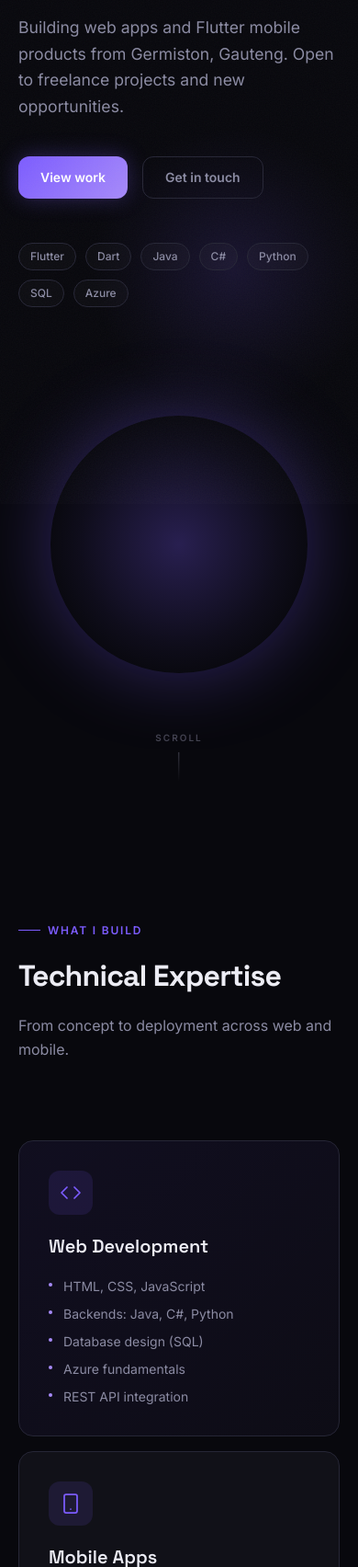
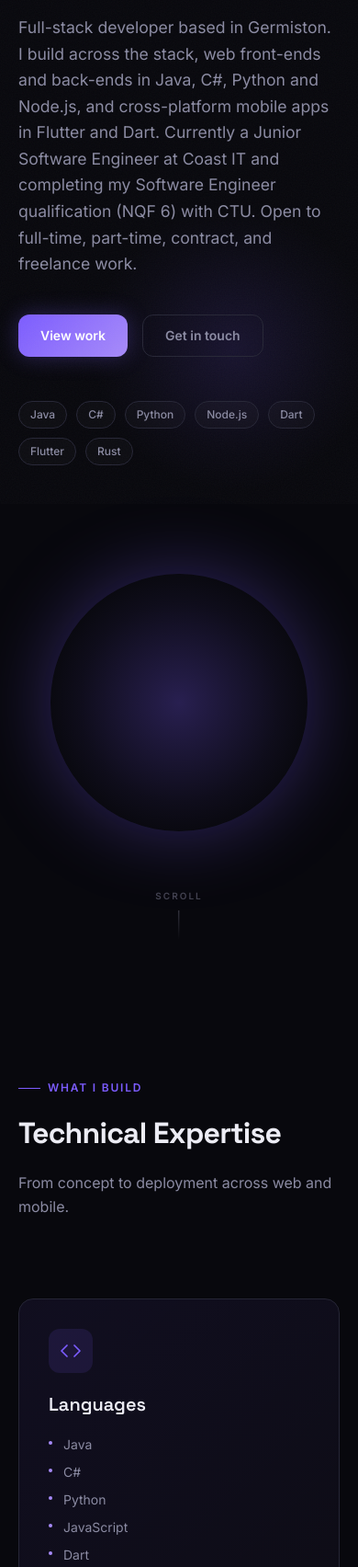
Before and after one commit to Ronan-R-R/Ronan-R-R.github.io, an Astro site: page / in a window 390 px wide. Shown: the part 296-2000 px from the top of the page at 92% size. Built offline with nearby package versions, Linux system fonts and the light colour scheme; Astro itself is replaced by a stand-in of ours.

Commit message:
Sync content with CV and LinkedIn, tighten copy
- Fix Freelance dates to 2025-2026
- Both Coast IT roles titled Junior Software Engineer (full-time / internship)
- Regroup skills into languages, web, mobile, cloud/databases, tools; match CV
- Rewrite bio to lead with current role instead of student framing
- Add BruvTorrent and yt-mp3 projects, drop Portfolio App
- Reorder projects strongest first: FFP, BruvTorrent, yt-mp3, Echo Software, SkyCast
- Tighten project blurbs, fix Echo link and SkyCast API name

```diff
--- a/src/components/ExpertiseSection.astro
+++ b/src/components/ExpertiseSection.astro
@@ -1,23 +1,37 @@
 ---
 const cards = [
   {
-    title: 'Web Development',
+    title: 'Languages',
     icon: `<svg width="24" height="24" viewBox="0 0 24 24" fill="none" stroke="currentColor" stroke-width="1.75" stroke-linecap="round" stroke-linejoin="round"><polyline points="16 18 22 12 16 6"/><polyline points="8 6 2 12 8 18"/></svg>`,
-    items: ['HTML, CSS, JavaScript', 'Backends: Java, C#, Python', 'Database design (SQL)', 'Azure fundamentals', 'REST API integration'],
+    items: ['Java', 'C#', 'Python', 'JavaScript', 'Dart', 'Rust'],
     span: 'lg:col-span-2',
     accent: true,
   },
   {
-    title: 'Mobile Apps',
-    icon: `<svg width="24" height="24" viewBox="0 0 24 24" fill="none" stroke="currentColor" stroke-width="1.75" stroke-linecap="round" stroke-linejoin="round"><rect x="5" y="2" width="14" height="20" rx="2" ry="2"/><line x1="12" y1="18" x2="12" y2="18"/></svg>`,
-    items: ['Cross-platform with Flutter/Dart', 'Offline-first architecture', 'UI/UX implementation', 'State management', 'API integration'],
+    title: 'Web',
+    icon: `<svg width="24" height="24" viewBox="0 0 24 24" fill="none" stroke="currentColor" stroke-width="1.75" stroke-linecap="round" stroke-linejoin="round"><circle cx="12" cy="12" r="10"/><line x1="2" y1="12" x2="22" y2="12"/><path d="M12 2a15.3 15.3 0 0 1 4 10 15.3 15.3 0 0 1-4 10 15.3 15.3 0 0 1-4-10 15.3 15.3 0 0 1 4-10z"/></svg>`,
+    items: ['HTML', 'CSS', 'Node.js', 'REST APIs'],
     span: '',
     accent: false,
   },
   {
-    title: 'Engineering',
+    title: 'Mobile',
+    icon: `<svg width="24" height="24" viewBox="0 0 24 24" fill="none" stroke="currentColor" stroke-width="1.75" stroke-linecap="round" stroke-linejoin="round"><rect x="5" y="2" width="14" height="20" rx="2" ry="2"/><line x1="12" y1="18" x2="12" y2="18"/></svg>`,
+    items: ['Flutter', 'Kivy'],
+    span: '',
+    accent: false,
+  },
+  {
+    title: 'Cloud & Databases',
+    icon: `<svg width="24" height="24" viewBox="0 0 24 24" fill="none" stroke="currentColor" stroke-width="1.75" stroke-linecap="round" stroke-linejoin="round"><path d="M18 10h-1.26A8 8 0 1 0 9 20h9a5 5 0 0 0 0-10z"/></svg>`,
+    items: ['Azure', 'Firebase', 'SQL'],
+    span: '',
+    accent: false,
+  },
+  {
+    title: 'Tools & Practices',
     icon: `<svg width="24" height="24" viewBox="0 0 24 24" fill="none" stroke="currentColor" stroke-width="1.75" stroke-linecap="round" stroke-linejoin="round"><polyline points="22 12 18 12 15 21 9 3 6 12 2 12"/></svg>`,
-    items: ['Requirements analysis', 'Agile workflow and Git', 'Security implementation', 'State flow diagrams', 'Technical documentation'],
+    items: ['Git', 'CI/CD (GitHub Actions)', 'Unit testing (pytest)', 'Agile', 'Async & network programming'],
     span: '',
     accent: false,
   },
--- a/src/components/HeroSection.astro
+++ b/src/components/HeroSection.astro
@@ -1,7 +1,7 @@
 ---
 import HeroScene from './HeroScene.tsx'
 
-const techTags = ['Flutter', 'Dart', 'Java', 'C#', 'Python', 'SQL', 'Azure']
+const techTags = ['Java', 'C#', 'Python', 'Node.js', 'Dart', 'Flutter', 'Rust']
 ---
 
 <section id="hero" class="relative min-h-screen flex items-center pt-20 overflow-hidden">
@@ -38,9 +38,13 @@ const techTags = ['Flutter', 'Dart', 'Java', 'C#', 'Python', 'SQL', 'Azure']
           <span class="gradient-text">Every screen.</span>
         </h1>
 
-        <p class="mb-10 leading-relaxed max-w-[500px]" style="color: var(--muted); font-size: 1.1rem">
-          Building web apps and Flutter mobile products from Germiston, Gauteng.
-          Open to freelance projects and new opportunities.
+        <p class="mb-10 leading-relaxed max-w-[540px]" style="color: var(--muted); font-size: 1.1rem">
+          Full-stack developer based in Germiston. I build across the stack, web
+          front-ends and back-ends in Java, C#, Python and Node.js, and
+          cross-platform mobile apps in Flutter and Dart. Currently a Junior
+          Software Engineer at Coast IT and completing my Software Engineer
+          qualification (NQF 6) with CTU. Open to full-time, part-time, contract,
+          and freelance work.
         </p>
 
         <div class="flex flex-wrap gap-4 mb-12">
--- a/src/components/ProjectsSection.astro
+++ b/src/components/ProjectsSection.astro
@@ -18,25 +18,13 @@ interface Project {
 
 const projects: Project[] = [
   {
-    title: 'Echo Software',
-    tagline: 'Custom software studio website',
+    title: 'FFP',
+    tagline: 'Fleet Failure Predictor',
     description:
-      'Designed and developed the company website for Echo Software, a Pretoria-based studio building custom digital products for clients.',
-    image: '/images/echo-software.svg',
-    imageAlt: 'Echo Software company website',
-    stack: ['HTML', 'CSS', 'JavaScript'],
-    links: [
-      { label: 'Visit site', href: 'https://www.echosoftware.co.za', icon: 'globe' },
-    ],
-  },
-  {
-    title: 'FFP',
-    tagline: 'Fleet Failure Predictor - trucking SaaS',
-    description:
-      'Built end to end with one other developer: web dashboard, REST API, database, and Flutter mobile app. A fleet management platform for South African trucking companies with offline-first mobile, fuel OCR, trip tracking, and compliance monitoring.',
+      'End-to-end fleet-management platform for trucking companies: web dashboard, REST API, database, and an offline-first Flutter mobile app with fuel-receipt OCR, trip tracking, and compliance monitoring.',
     image: '/images/ffp.svg',
     imageAlt: 'FFP fleet management platform',
-    stack: ['Flutter', 'Dart', 'Firebase', 'Web App'],
+    stack: ['Flutter', 'Dart', 'Firebase'],
     badge: 'Login required',
     links: [
       { label: 'Live app', href: 'https://trucking-predict.web.app', icon: 'external' },
@@ -44,26 +32,49 @@ const projects: Project[] = [
     ],
   },
   {
-    title: 'Portfolio App',
-    tagline: 'Cross-platform mobile app',
+    title: 'BruvTorrent',
+    tagline: 'BitTorrent client from scratch',
     description:
-      'A cross-platform mobile application featuring custom UI components, state management, and smooth navigation built with Flutter and Dart.',
-    image: '/images/portfolio-app.svg',
-    imageAlt: 'Portfolio mobile app preview',
-    stack: ['Flutter', 'Dart'],
+      'A BitTorrent client built from scratch in Python with a PySide6 desktop UI, implementing the protocol by hand. Handles torrent files and magnet links, HTTP(S) and UDP trackers, seeding, resume with disk verification, and SHA-1 piece verification, backed by a pytest test suite.',
+    image: '/images/bruvtorrent.svg',
+    imageAlt: 'BruvTorrent BitTorrent client',
+    stack: ['Python', 'asyncio', 'PySide6'],
     links: [
-      { label: 'Download', href: 'https://github.com/Ronan-R-R/Portfolio-App/releases/latest', icon: 'download' },
-      { label: 'Source', href: 'https://github.com/Ronan-R-R/Portfolio-App', icon: 'github' },
+      { label: 'Source', href: 'https://github.com/Ronan-R-R/BruvTorrent', icon: 'github' },
+    ],
+  },
+  {
+    title: 'yt-mp3',
+    tagline: 'Cross-platform audio downloader',
+    description:
+      'A local audio downloader for desktop (Windows, Linux) and Android. Bundles ffmpeg for MP3 conversion on desktop and uses Kivy for the Android build, with automated multi-platform builds via GitHub Actions.',
+    image: '/images/yt-mp3.svg',
+    imageAlt: 'yt-mp3 audio downloader',
+    stack: ['Python', 'Kivy', 'GitHub Actions', 'ffmpeg'],
+    links: [
+      { label: 'Source', href: 'https://github.com/Ronan-R-R/yt-mp3', icon: 'github' },
+    ],
+  },
+  {
+    title: 'Echo Software',
+    tagline: 'Software studio website',
+    description:
+      'Live company website for Echo Software, a Pretoria-based software studio building custom digital products for clients.',
+    image: '/images/echo-software.svg',
+    imageAlt: 'Echo Software company website',
+    stack: ['HTML', 'CSS', 'JavaScript'],
+    links: [
+      { label: 'Visit site', href: 'https://echosoftware.co.za', icon: 'globe' },
     ],
   },
   {
     title: 'SkyCast',
     tagline: 'Real-time weather dashboard',
     description:
-      'Responsive weather app with real-time data from OpenWeatherMap, interactive Leaflet maps, and dynamic UI themes that shift based on live conditions.',
+      'Real-time weather dashboard with a 5-day forecast, interactive maps, and dynamic theming that shifts with live conditions.',
     image: '/images/skycast.svg',
     imageAlt: 'SkyCast weather dashboard',
-    stack: ['JavaScript', 'OpenWeather API', 'Leaflet.js'],
+    stack: ['JavaScript', 'OpenWeatherMap API', 'Leaflet.js'],
     links: [
       { label: 'Live demo', href: 'https://ronan-r-r.github.io/SkyCast/', icon: 'globe' },
       { label: 'Source', href: 'https://github.com/Ronan-R-R/SkyCast', icon: 'github' },
--- a/src/components/TimelineSection.astro
+++ b/src/components/TimelineSection.astro
@@ -2,16 +2,16 @@
 const items = [
   {
     date: 'April 2026 - Present',
-    role: 'Full Stack Learner',
-    company: 'Coast IT Pty (Ltd)',
+    role: 'Junior Software Engineer',
+    company: 'Coast IT Pty (Ltd) · Full-time',
     badge: 'Current',
     description:
       'Collaborating with a team of software engineers and interns to design and build a full-stack application from concept to deployment. Contributing to UI design, frontend and backend development, database tasks, and security implementation. Using Git for version control, code reviews, and team collaboration within an Agile workflow.',
   },
   {
     date: 'Oct 2025 - Nov 2025',
-    role: 'Full Stack Intern',
-    company: 'Coast IT Pty (Ltd)',
+    role: 'Junior Software Engineer',
+    company: 'Coast IT Pty (Ltd) · Internship',
     description:
       'Collaborated with a team of interns to design and build a full-stack application from concept to deployment. Contributed to UI design, frontend and backend development, database tasks, and security implementation. Used Git for version control, code reviews, and team collaboration within an Agile workflow.',
   },
@@ -23,7 +23,7 @@ const items = [
       'Contributed to business requirements documentation, user story updates, and software modeling. Gained hands-on experience analyzing requirements, documenting functional specifications, and designing state flow diagrams.',
   },
   {
-    date: '2023 - 2024',
+    date: '2025 - 2026',
     role: 'Freelance Web Developer',
     company: 'Self-employed',
     description:
```
Also changed, not shown: public/images/bruvtorrent.svg (added), public/images/portfolio-app.svg (deleted), public/images/yt-mp3.svg (added).
